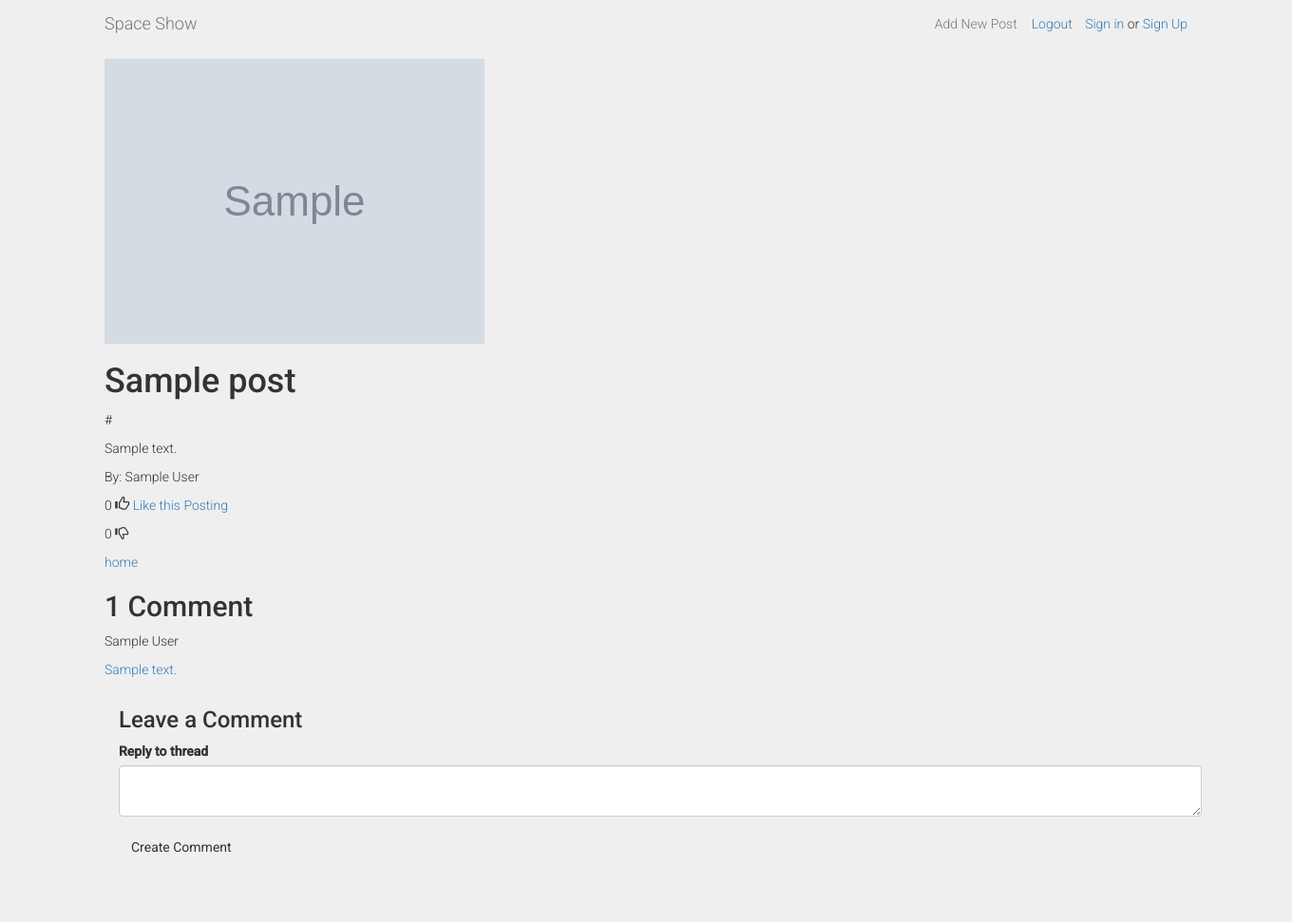
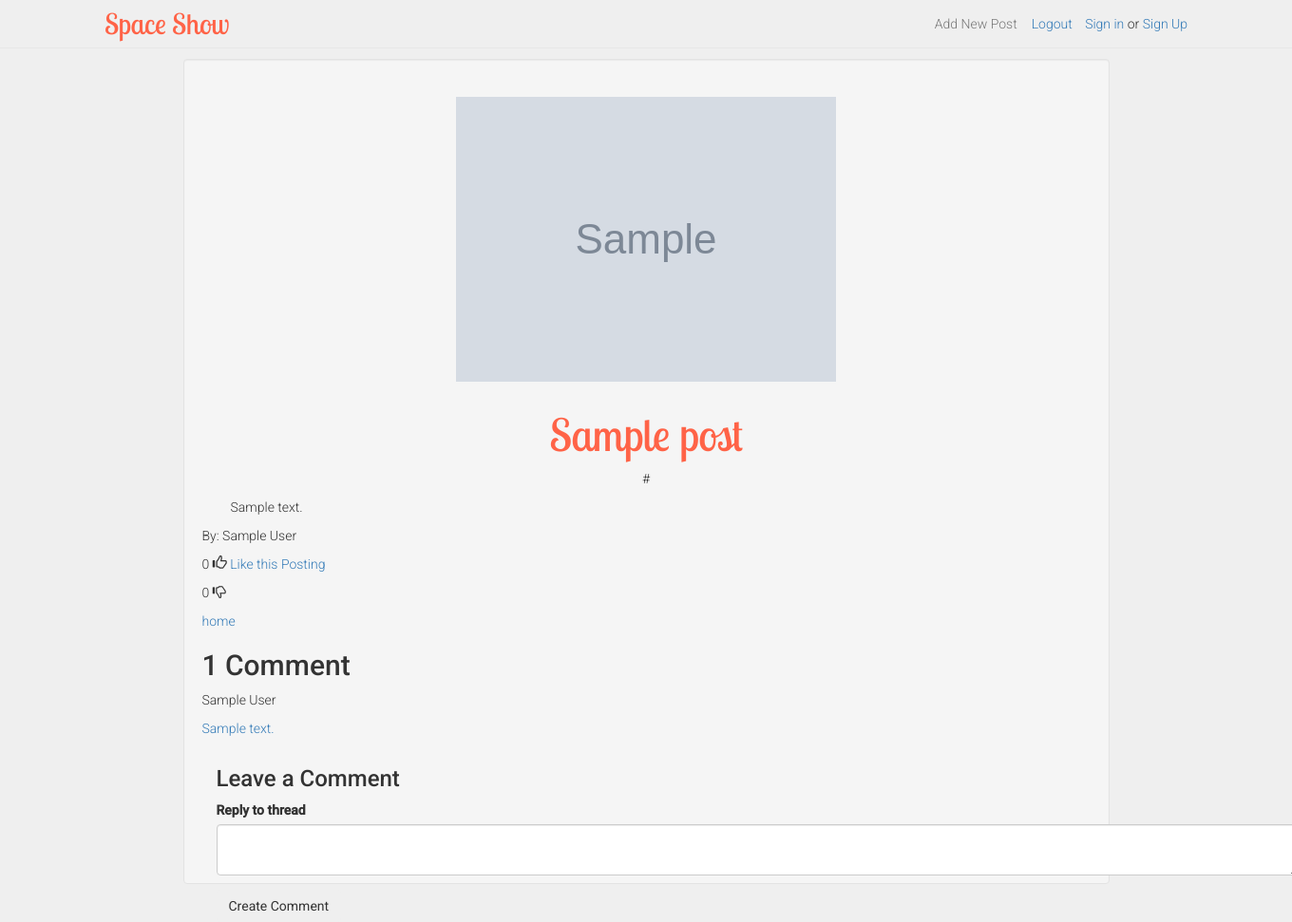
Before and after one commit to jocelynalsdorf/show-space, a Rails app: page /posts/1 in a window 1360 px wide; the page is wider, and only the part inside the window is pictured. Shown: that part at 95% size. Before the commit the page ends 898 px from the top of that part, so only its background shows below. Run offline with Rails 7, Linux system fonts and the light colour scheme; tables that the repository leaves empty hold one stand-in row (values such as "Sample post"); grey boxes marked "Sample" are stand-in pictures; style sheets or scripts are compiled from the project's sources; parts of the project's set-up code (start-up, migrations or seed data) failed here and were passed over; some libraries are stand-ins or nearby versions.

Commit message:
styling for individual post pages

```diff
--- a/app/assets/stylesheets/application.scss
+++ b/app/assets/stylesheets/application.scss
@@ -1,6 +1,7 @@
 @import "bootstrap-sprockets";
 @import "bootstrap";
 @import url(http://fonts.googleapis.com/css?family=Roboto:500,400,300,100);
+@import url(http://fonts.googleapis.com/css?family=Lobster+Two);
 
 
 
@@ -68,3 +69,30 @@ ul {
 .glyphicon-thumbs-up {
 font-size: 15px;
   }
+
+ .navbar-default .navbar-brand {
+	 font-family: 'Lobster Two', cursive;
+	 font-size: 30px;
+	 color: tomato;
+ }
+ .post-title {
+	 font-family: 'Lobster Two', cursive;
+	 font-size: 47px;
+	 color: tomato;
+	 text-align: center;
+	 padding-top: 10px;
+ }
+
+ .post-link {
+ text-align: center;
+ }
+
+.post-img.center-block {
+  padding-top: 20px;
+  }
+
+.post-description {
+	padding-left: 30px;
+	padding-right: 30px;
+	text-align: justify;
+}
--- a/app/views/posts/index.html.erb
+++ b/app/views/posts/index.html.erb
@@ -8,6 +8,8 @@
 			<% if current_user && current_user.admin? %>
 			<h4>Welcome Jocelyn, our favorite and only admin!</h4>
 			<%= link_to "See Admin Page", all_posts_path %>
+			<% else %>
+			<h4>Welcome <%= current_user.name %>!</h4>
 			<% end %>
 			</div>
 		</div>
--- a/app/views/posts/show.html.erb
+++ b/app/views/posts/show.html.erb
@@ -1,16 +1,16 @@
 <% content_for :title, "Space Show | New Post" %>
+<div class="row">
+	<div class="col-lg-1"></div>
 
-<%= image_tag @post.image.url(:medium) %>
-<h1><%= @post.title %></h1>
-<p><%= @post.link %></p>
-<p><%= @post.description %></p>
+		<div class="col-lg-10 well">
+
+		<div class="post-img center-block"><%= image_tag @post.image.url(:medium) %></div>
+		<h2 class="post-title"><%= @post.title %></h2>
+		<p class="post-link"><%= @post.link %></p>
+		<p class="post-description"><%= @post.description %></p>
 		<p>By: <%= @post.user.name %></p>
 		<p><%= @post.get_upvotes.size %>  <span class="glyphicon glyphicon-thumbs-up"></span> <%= link_to "Like this Posting", like_post_path(@post), method: :get %></p>
 		<p><%= @post.get_downvotes.size%> <span class="glyphicon glyphicon-thumbs-down"></span> </p>
-
-
-
-
 
 
 		<% if (@post.user == current_user) || (current_user && current_user.admin?) %>
@@ -31,3 +31,7 @@
 				<%= render 'comments/form' %>
 
 			</div>
+
+		</div><!-- end of col-10 -->
+	<div class="col-lg-1"></div>
+</div><!-- end of row-1 -->
```
Lines whose indentation alone changed are shown as unchanged.
